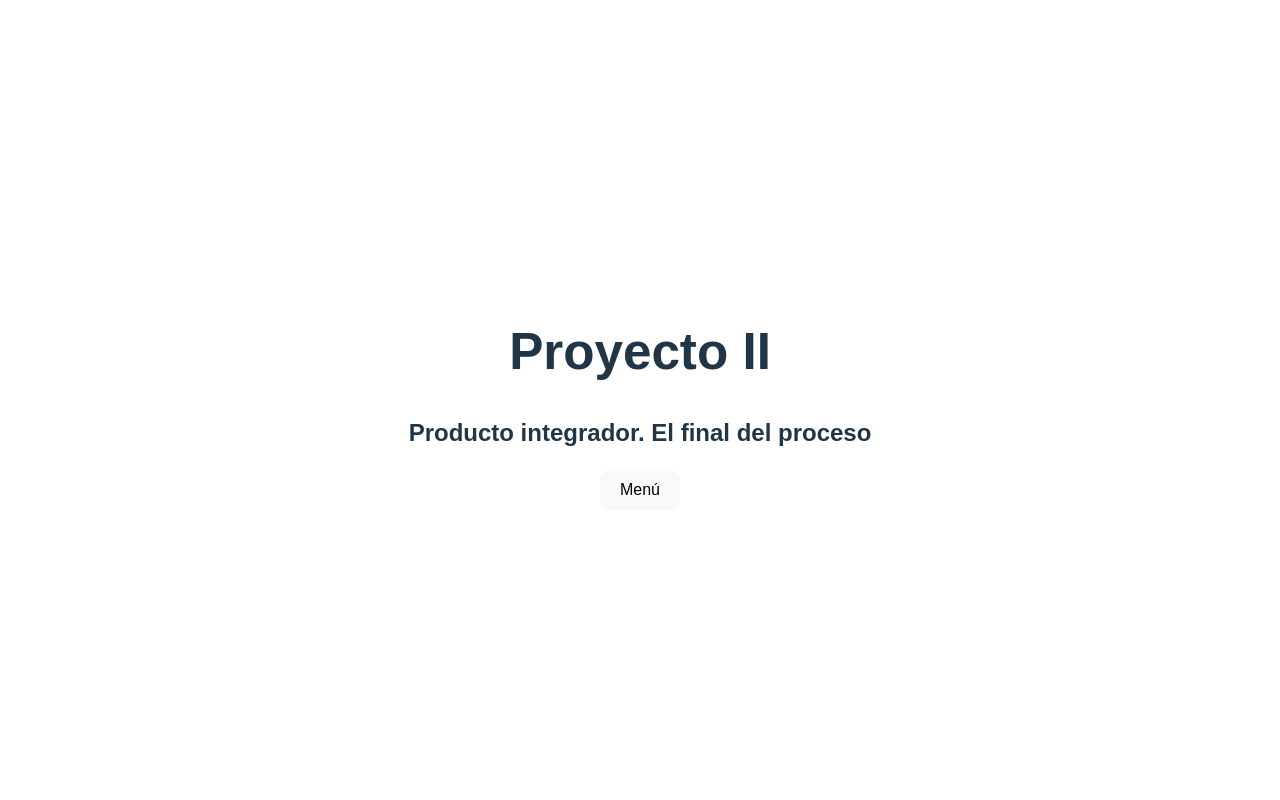
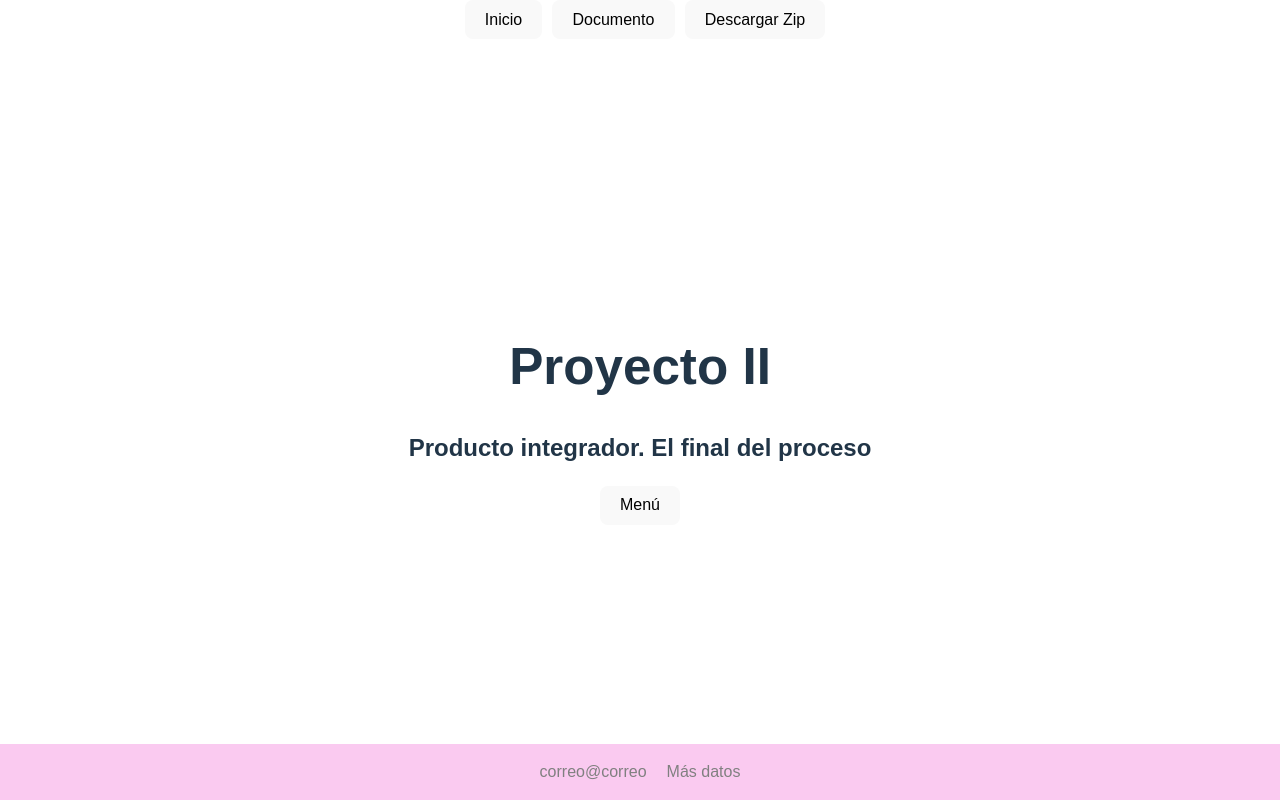
Before and after one commit to tanyamedina/producto-final-cecmex-vmar, a React (Vite) app: page / in a window 1280 px wide. Built offline with nearby package versions, Linux system fonts and the light colour scheme.

Commit message:
Subir proy a Github

```diff
--- a/package.json
+++ b/package.json
@@ -11,7 +11,8 @@
   },
   "dependencies": {
     "react": "^18.2.0",
-    "react-dom": "^18.2.0"
+    "react-dom": "^18.2.0",
+    "react-router-dom": "^6.18.0"
   },
   "devDependencies": {
     "@types/react": "^18.2.15",
--- a/src/App.css
+++ b/src/App.css
@@ -9,4 +9,10 @@ body {
 
 .container {
   text-align: center;
+  min-height: 100vh;
+  display: flex;
+  align-content: space-between;
+  justify-content: space-between;
+  flex-direction: column;
+  width: 100vw;
 }
--- a/src/App.jsx
+++ b/src/App.jsx
@@ -1,28 +1,25 @@
-import React, { useState } from 'react';
-import './App.css';
+import "./App.css";
+
+import { Routes, Route } from "react-router-dom";
+import { BrowserRouter } from "react-router-dom";
+import { Home } from "./pages/Home/Home";
+import { Document } from "./pages/Doc/Document";
+import { Footer } from "./components/Footer";
+import {NavBar} from "./components/NavBar";
 
 const App = () => {
-  // Estado local del componente para gestionar la visibilidad del menú
-  const [menuVisible, setMenuVisible] = useState(false);
-
-  // Manejador de eventos para alternar la visibilidad del menú
-  const toggleMenu = () => {
-    setMenuVisible(!menuVisible);
-  };
-
   return (
     <div className="container">
-      <h1>Proyecto II</h1>
-      <h2>Producto integrador. El final del proceso</h2>
-
-      <button onClick={toggleMenu}>Menú</button>
-
-      {menuVisible && (
-        <ul>
-          <li>Actividades realizadas en el curso </li>
-          <li>Código fuente (comprimido) </li>
-        </ul>
-      )}
+      <BrowserRouter>
+      <NavBar/>
+        <Routes>
+          <Route path="/" element={<Home />} />
+          <Route path="home" element={<Home />} />
+          <Route path="document" element={<Document />} />
+          <Route path="/*" element={<Home />} />
+        </Routes>
+      </BrowserRouter>
+      <Footer />
     </div>
   );
 };
--- /dev/null
+++ b/src/components/Footer.jsx
@@ -0,0 +1,10 @@
+import "./style.css";
+
+export const Footer = () => {
+  return (
+    <div className="footer">
+      <p>correo@correo</p>
+      <p>Más datos</p>
+    </div>
+  );
+};
--- /dev/null
+++ b/src/components/NavBar.jsx
@@ -0,0 +1,32 @@
+import "./style.css";
+import { useNavigate } from "react-router-dom";
+
+
+
+export const NavBar = () => {
+  const navigate = useNavigate();
+
+  const handleDownload = () => {
+    try {
+      // Ruta relativa al archivo ZIP
+      const filePath = "./files/proyecto-2.zip";
+
+      // Crear un enlace para descargar el archivo
+      const anchor = document.createElement("a");
+      anchor.href = filePath;
+      anchor.download = "proyecto-2.zip";
+      anchor.click();
+    } catch (error) {
+        alert("error al descargar el archivo")
+      console.error("Error al descargar el archivo", error);
+    }
+  };
+
+  return (
+    <nav>
+      <button onClick={() => navigate("/home")}>Inicio</button>
+      <button onClick={() => navigate("/document")}>Documento</button>
+      <button onClick={handleDownload}>Descargar Zip</button>
+    </nav>
+  );
+};
--- /dev/null
+++ b/src/components/style.css
@@ -0,0 +1,14 @@
+.footer{
+    background-color: rgb(250, 202, 240);
+    width: 100%;
+    color: gray;
+    display: flex;
+    padding: 0 20px;
+    box-sizing: border-box;
+    gap: 20px;
+    justify-content: center;
+}
+
+nav button{
+    margin-left: 10px;
+}
--- /dev/null
+++ b/src/pages/Doc/Document.jsx
@@ -0,0 +1,6 @@
+import "./style.css";
+
+
+export const Document = () => {
+    return <h2>Document</h2>;
+};
--- /dev/null
+++ b/src/pages/Home/Home.jsx
@@ -0,0 +1,30 @@
+import "./style.css";
+import React, { useState } from "react";
+import logo from "../../assets/Imagenes/udgvirtual_logo.png";
+
+export const Home = () => {
+  // Estado local del componente para gestionar la visibilidad del menú
+  const [menuVisible, setMenuVisible] = useState(false);
+
+  // Manejador de eventos para alternar la visibilidad del menú
+  const toggleMenu = () => {
+    setMenuVisible(!menuVisible);
+  };
+
+  return (
+    <div className="home">
+      <img id="logo" src={logo} alt="logo" />
+      <h1>Proyecto II</h1>
+      <h2>Producto integrador. El final del proceso</h2>
+
+      <button onClick={toggleMenu}>Menú</button>
+
+      {menuVisible && (
+        <ul id="mainNav">
+          <button>Actividades realizadas en el curso </button>
+          <button> Descargar Código fuente (comprimido) </button>
+        </ul>
+      )}
+    </div>
+  );
+};
--- /dev/null
+++ b/src/pages/Home/style.css
@@ -0,0 +1,6 @@
+.home #logo {
+  width: 300px;
+}
+.home #mainNav button:last-child {
+  margin-left: 10px;
+}
```
Also changed, not shown: src/pages/Doc/style.css (added), 2 other files (tests, documents, lock files or other folders).
